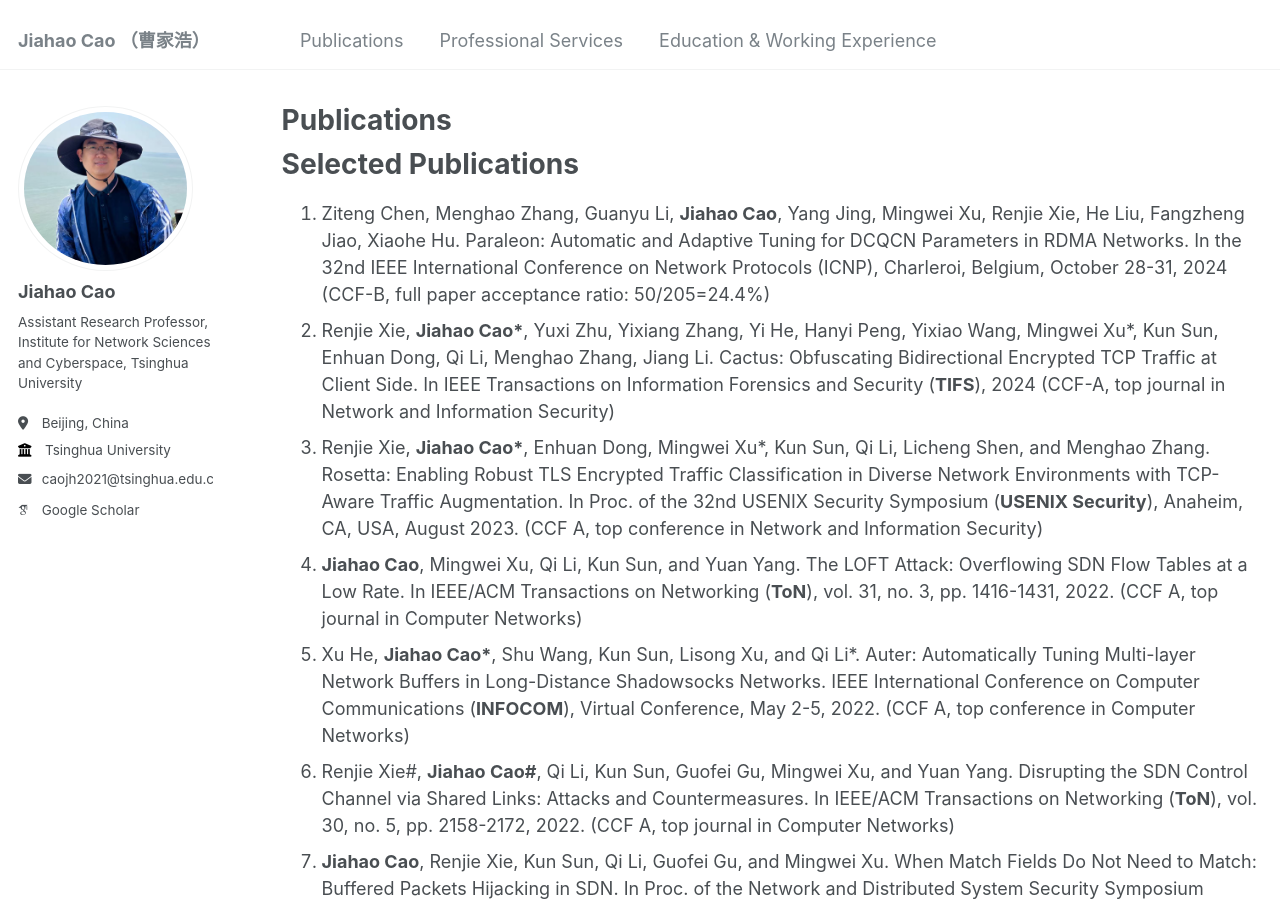
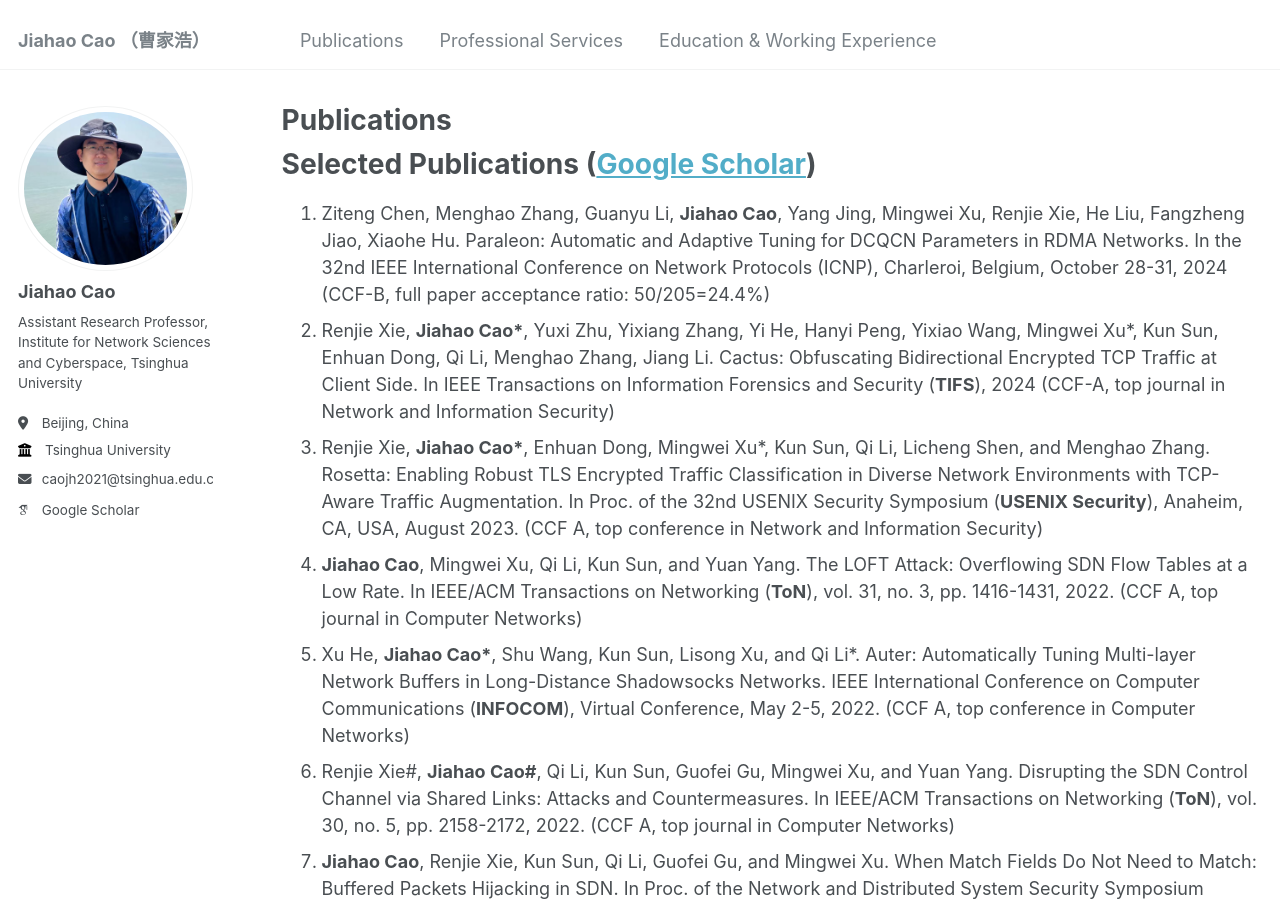
Before and after one commit to caojh15/caojh15.github.io, a Jekyll site: the page built from _pages/publications.md, in a window 1280 px wide and 900 px high. Built offline with Jekyll 4.4.1, drawn with Linux system fonts in a browser that asks for light colours; some web fonts are replaced.

Commit message:
Update publications.md

```diff
--- a/_pages/publications.md
+++ b/_pages/publications.md
@@ -4,7 +4,7 @@ title: "Publications"
 permalink: /publications/
 author_profile: true
 ---
-# Selected Publications
+# Selected Publications ([Google Scholar](https://scholar.google.com.hk/citations?user=eDrMOVkAAAAJ&hl))
 1. Ziteng Chen, Menghao Zhang, Guanyu Li, **Jiahao Cao**, Yang Jing, Mingwei Xu, Renjie Xie, He Liu, Fangzheng Jiao, Xiaohe Hu. Paraleon: Automatic and Adaptive Tuning for DCQCN Parameters in RDMA Networks. In the 32nd IEEE International Conference on Network Protocols (ICNP), Charleroi, Belgium, October 28-31, 2024 (CCF-B, full paper acceptance ratio: 50/205=24.4%)
 2. Renjie Xie, **Jiahao Cao\***, Yuxi Zhu, Yixiang Zhang, Yi He, Hanyi Peng, Yixiao Wang, Mingwei Xu*, Kun Sun, Enhuan Dong, Qi Li, Menghao Zhang, Jiang Li. Cactus: Obfuscating Bidirectional Encrypted TCP Traffic at Client Side. In IEEE Transactions on Information Forensics and Security (**TIFS**), 2024 (CCF-A, top journal in Network and Information Security)
 3. Renjie Xie, **Jiahao Cao\***, Enhuan Dong, Mingwei Xu*, Kun Sun, Qi Li, Licheng Shen, and Menghao Zhang. Rosetta: Enabling Robust TLS Encrypted Traffic Classification in Diverse Network Environments with TCP-Aware Traffic Augmentation. In Proc. of the 32nd USENIX Security Symposium (**USENIX Security**), Anaheim, CA, USA, August 2023. (CCF A, top conference in Network and Information Security)
```
